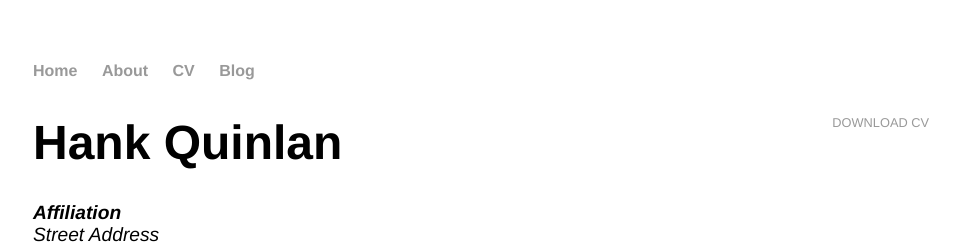
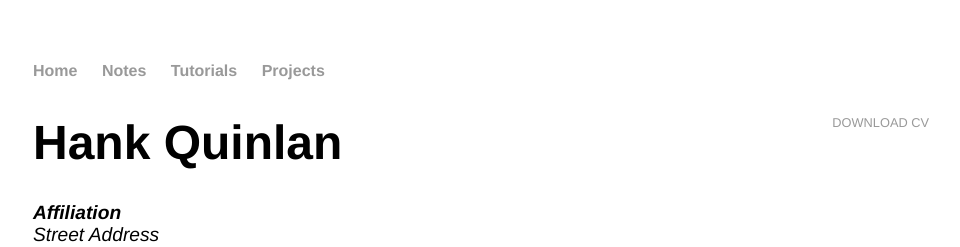
Before and after one commit to mwpriddy/FEA, a Jekyll site: the page built from cv/index.html, in a window 1280 px wide. Shown: the top 247 px of the page, without its empty margins (159-1119 px from the left). Built offline with Jekyll 4.4.1, drawn with Linux system fonts in a browser that asks for light colours.

Commit message:
Update default.html

```diff
--- a/_layouts/default.html
+++ b/_layouts/default.html
@@ -10,9 +10,9 @@
     <nav>
 <ul>
 <li><a href="/">Home</a></li>
-<li><a href="/about">About</a></li>
-<li><a href="/cv">CV</a></li>
-<li><a href="/blog">Blog</a></li>
+<li><a href="/Notes">Notes</a></li>
+<li><a href="/Tutorials">Tutorials</a></li>
+<li><a href="/Projects">Projects</a></li>
 </ul>
     </nav>
 <div class="container">
```
